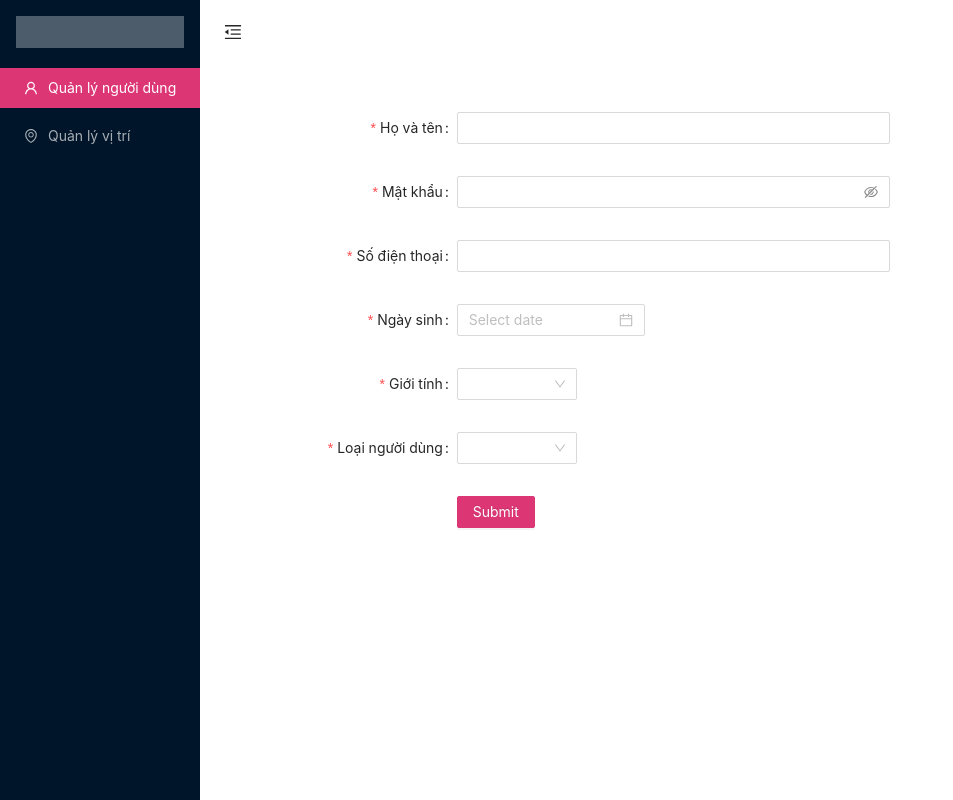
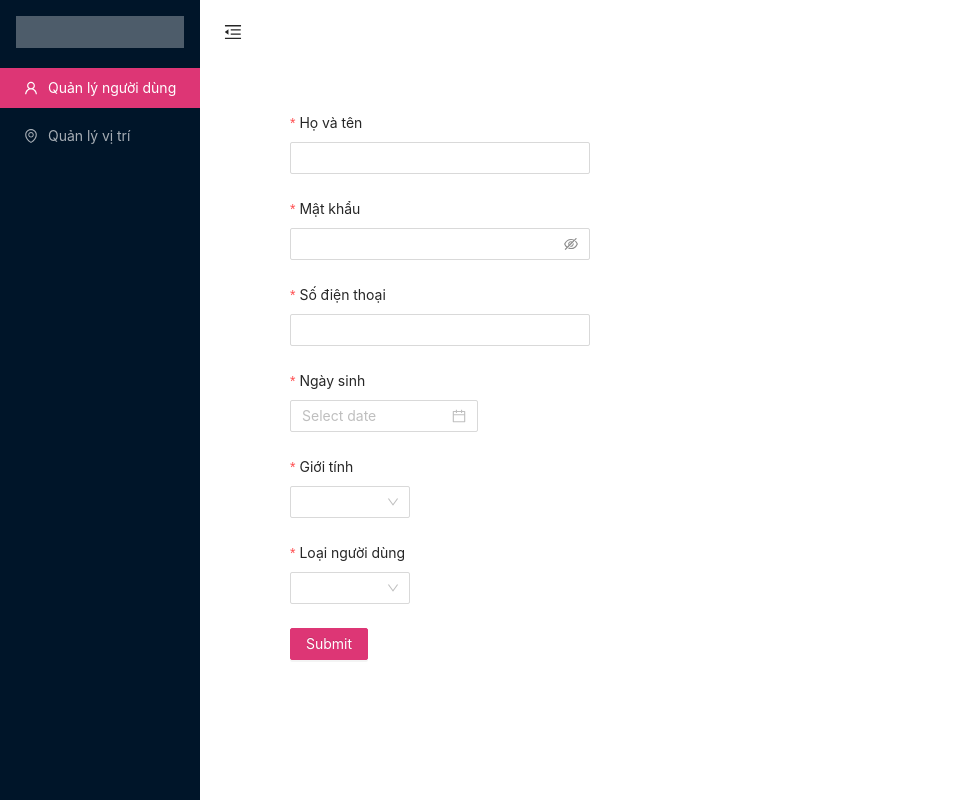
Before and after one commit to VuHuyHoangBC29/BC29_Airbnb_NHOM_9, a React (Create React App) app: page /admin/themnguoidung in a window 1280 px wide. Shown: the whole page, without its empty margins (0-953 px from the left). Built offline with nearby package versions, Linux system fonts and the light colour scheme.

Commit message:
header-nav minor fix

```diff
--- a/src/config/axios.js
+++ b/src/config/axios.js
@@ -29,7 +29,7 @@ request.interceptors.response.use(
   },
   (error) => {
     notification.error({
-      message: error.response.data.content,
+      message: error.response.data.message,
     });
 
     throw new Error(error);
--- a/src/modules/login-form/login-form.tsx
+++ b/src/modules/login-form/login-form.tsx
@@ -1,8 +1,8 @@
 import React, { useEffect, useRef } from "react";
 import { Button, Checkbox, Form, Input, notification } from "antd";
 import { Link, useNavigate } from "react-router-dom";
-import { useDispatch } from "react-redux";
-import { AppDispatch } from "../../store/store";
+import { useDispatch, useSelector } from "react-redux";
+import { AppDispatch, RootState } from "../../store/store";
 import { loginAction } from "../../store/reducers/authenicationReducer";
 import { USER_INFO_KEY } from "../../constants/common";
 
@@ -13,6 +13,16 @@ export default function LoginForm() {
 
   const navigate = useNavigate();
 
+  const { userInfo } = useSelector(
+    (state: RootState) => state.authenticationReducer
+  );
+
+  useEffect(() => {
+    if (userInfo !== null) {
+      navigate("/");
+    }
+  });
+
   const onFinish = (values: any) => {
     const loginData = {
       email: values.email,
@@ -21,7 +31,7 @@ export default function LoginForm() {
 
     dispatch(loginAction(loginData));
 
-    navigate("/");
+    console.log(userInfo);
   };
 
   const onFinishFailed = (errorInfo: any) => {
--- a/src/modules/them-nguoi-dung/them-nguoi-dung.tsx
+++ b/src/modules/them-nguoi-dung/them-nguoi-dung.tsx
@@ -11,6 +11,10 @@ export default function ThemNguoiDung(): JSX.Element {
   };
   const onFinish = (values: any) => {
     console.log("Success:", values);
+
+    const { name, password, phone, birthday, gender, type } = values;
+
+    console.log({ name, password, phone, birthday, gender, type });
   };
 
   const onFinishFailed = (errorInfo: any) => {
@@ -22,17 +26,22 @@ export default function ThemNguoiDung(): JSX.Element {
   const handleChangeTwo = (value: string) => {
     console.log(`selected ${value}`);
   };
+
   return (
+    <div>
       <Form
         name="basic"
-      labelCol={{ span: 8 }}
-      wrapperCol={{ span: 16 }}
+        layout="vertical"
+        // labelCol={{ span: 8 }}
+        // wrapperCol={{ span: 16 }}
         initialValues={{ remember: true }}
         onFinish={onFinish}
         onFinishFailed={onFinishFailed}
+        style={{ padding: 0, width: "90%", margin: "auto" }}
         autoComplete="off"
       >
         <Form.Item
+          wrapperCol={{ span: 8 }}
           label="Họ và tên"
           name="name"
           rules={[{ required: true, message: "Chưa nhập tên!" }]}
@@ -41,6 +50,7 @@ export default function ThemNguoiDung(): JSX.Element {
         </Form.Item>
 
         <Form.Item
+          wrapperCol={{ span: 8 }}
           label="Mật khẩu"
           name="password"
           rules={[{ required: true, message: "Chưa nhập mật khẩu!" }]}
@@ -48,6 +58,7 @@ export default function ThemNguoiDung(): JSX.Element {
           <Input.Password />
         </Form.Item>
         <Form.Item
+          wrapperCol={{ span: 8 }}
           label="Số điện thoại"
           name="phone"
           rules={[{ required: true, message: "Chưa nhập số điện thoại!" }]}
@@ -81,11 +92,14 @@ export default function ThemNguoiDung(): JSX.Element {
             <Option value="USER">User</Option>
           </Select>
         </Form.Item>
-      <Form.Item wrapperCol={{ offset: 8, span: 16 }}>
+        <Form.Item
+        // wrapperCol={{ offset: 8, span: 16 }}
+        >
           <Button type="primary" htmlType="submit">
             Submit
           </Button>
         </Form.Item>
       </Form>
+    </div>
   );
 }
--- a/src/services/authentication.ts
+++ b/src/services/authentication.ts
@@ -2,7 +2,6 @@ import { request } from "../config/axios";
 import { AxiosPromise } from "axios";
 import { UserLogin } from "../interfaces/userLogin";
 import { User } from "../interfaces/user";
-import { HttpResponse } from "../interfaces/api";
 
 export const loginApi = (
   data: UserLogin
--- a/src/services/user.ts
+++ b/src/services/user.ts
@@ -1,8 +1,6 @@
 import { request } from "../config/axios";
 import { AxiosPromise, AxiosResponse } from "axios";
 import { User } from "../interfaces/user";
-import { HttpResponse } from "../interfaces/api";
-
 
 export const fetchUsersListApi = (): AxiosPromise<User[]> =>{
   return request({
--- a/src/store/reducers/authenicationReducer.ts
+++ b/src/store/reducers/authenicationReducer.ts
@@ -13,11 +13,11 @@ export const loginAction = createAsyncThunk(
 
     console.log(response);
 
+    localStorage.setItem(USER_INFO_KEY, JSON.stringify(response.data.user));
+
     notification.success({
       message: response.data.message,
     });
-
-    localStorage.setItem(USER_INFO_KEY, JSON.stringify(response.data.user));
 
     return response.data.user;
   }
```
Lines whose indentation alone changed are shown as unchanged.
